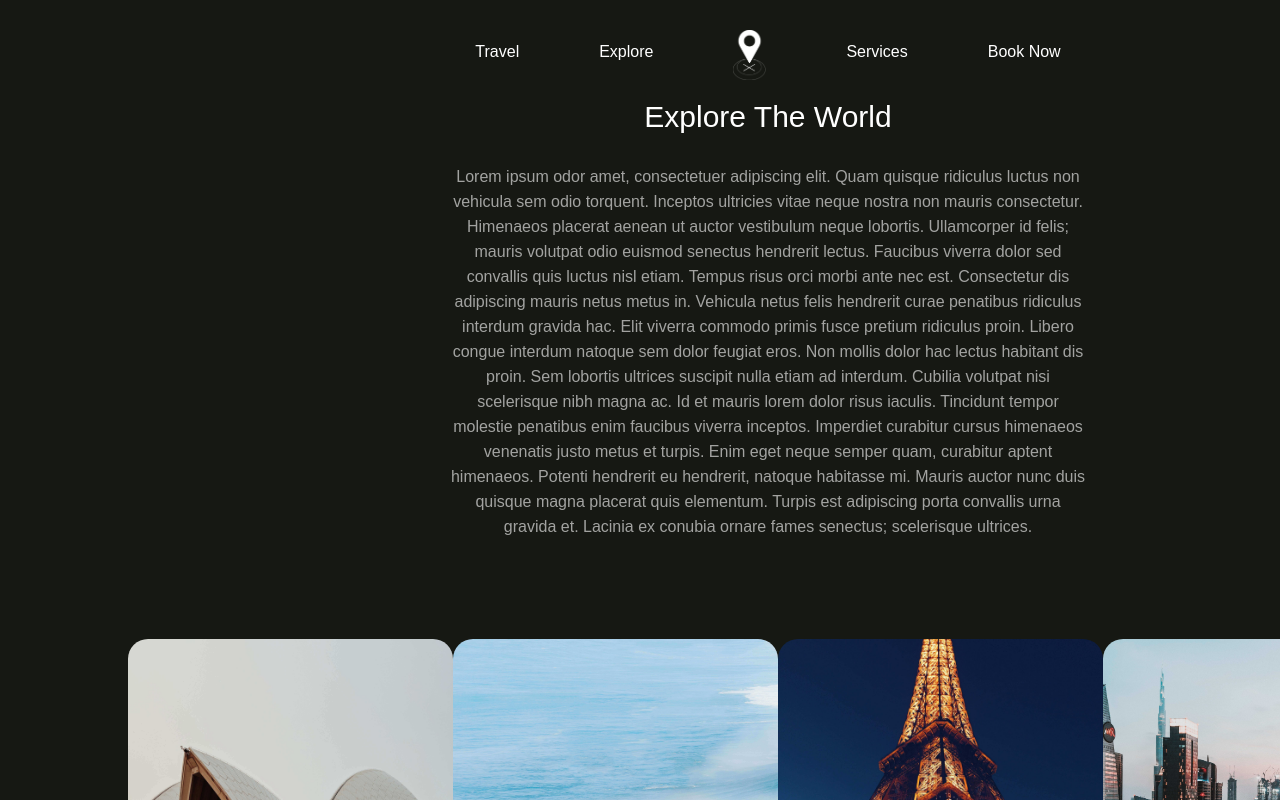
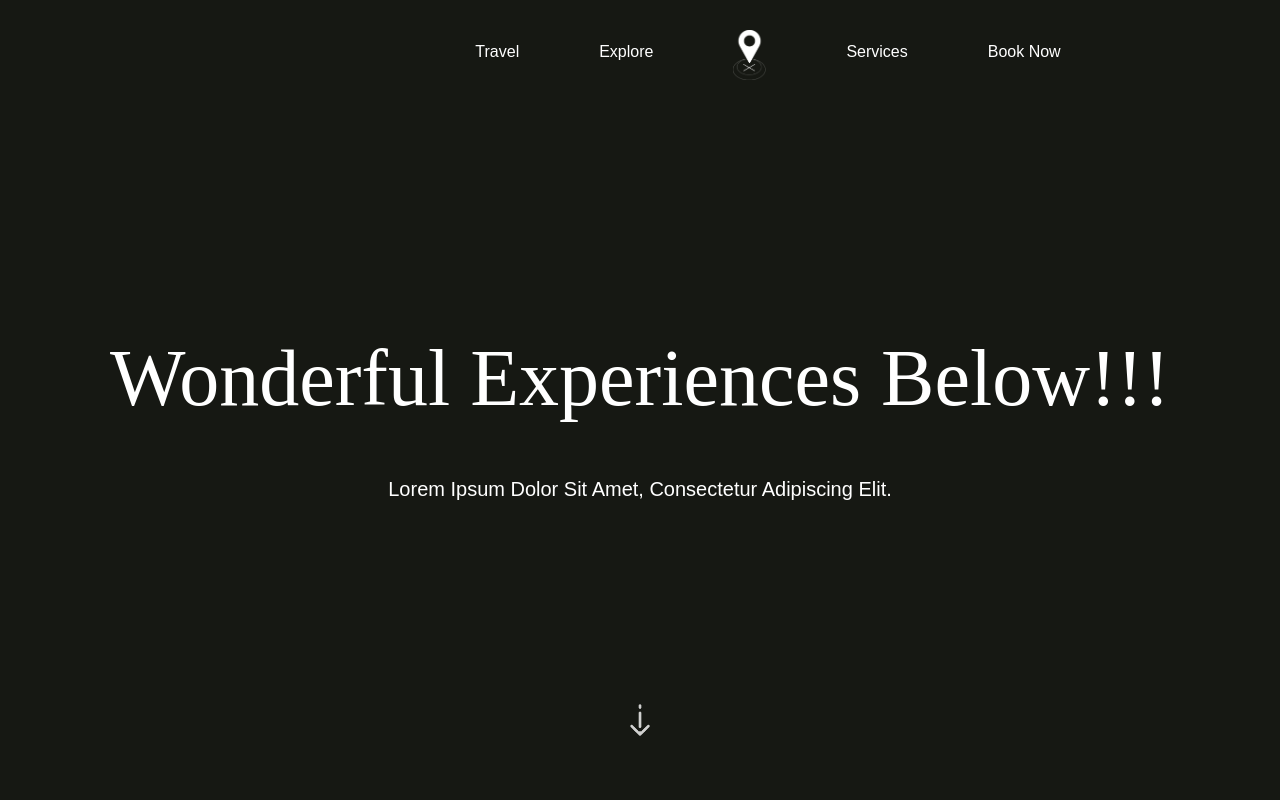
Before and after one commit to edlyubychenko/project-three, a React (Vite) app: page / in a window 1280 px wide. Shown: the top 800 px of the page. Built offline with nearby package versions, Linux system fonts and the light colour scheme.

Commit message:
morecommits

```diff
--- a/index.html
+++ b/index.html
@@ -3,12 +3,55 @@
   <head>
     <meta charset="UTF-8" />
     <meta name="viewport" content="width=device-width, initial-scale=1.0" />
+    <script>const sliderImgs = ["public/Img/img1.png", "public/Img/img2.png", "public/Img/img3.png", "public/Img/img4.png", "public/Img/img5.png", "public/Img/img6.png"];
+      let sliderImage = document.querySelector('.background-image');
+      let sliderGrids = [...document.querySelectorAll('.grid-item')];
+
+      let currentImage = 0;
+
+      setInterval(() => {
+          changeSliderImage();
+      }, 5000);
+
+      const changeSliderImage = () => {
+          sliderGrids.map((gridItem, index) => {
+              setTimeout(() => {
+                  gridItem.classList.remove('hide');
+
+                  setTimeout(() => {
+
+                      if(index == sliderGrids.length - 1){
+                          if(currentImage >= sliderImgs.length - 1){
+                              currentImage = 0;
+                          } else{
+                              currentImage++;
+                          }
+
+                          sliderImage.src = `img/${sliderImgs[currentImage]}`;
+
+                          sliderGrids.map((item, i) => {
+                              setTimeout(() => {
+                                  item.classList.add('hide')
+                              }, i * 100);
+                          })
+
+                      }
+
+                  }, 100);
+
+              }, index * 100);
+          })
+      }
+
+      </script>
 
     <title>Ebs React Project</title>
   </head>
   <body>
     <div id="root"></div>
-    <script type="module" src="/src/main.jsx"></script>
+    <script type="module" src="/src/main.jsx">
+
+    </script>
 
   </body>
 </html>
--- a/src/App.css
+++ b/src/App.css
@@ -175,3 +175,105 @@ body{
   height: 15px;
   background-size: contain;
 }
+
+
+
+
+
+.hero-section{
+  width: 100%;
+  height: 100vh;
+  position: relative;
+  display: flex;
+  justify-content: center;
+  align-items: center;
+  color: #fff;
+}
+
+.hero-section-title{
+  font-family: 'Roboto Slab', serif;
+  font-weight: 300;
+  font-size: 80px;
+  text-align: center;
+  text-transform: capitalize;
+}
+
+.hero-section-sub-heading{
+  text-align: center;
+  text-transform: capitalize;
+  margin: 20px 0;
+  font-size: 20px;
+}
+
+.scroll-down-icon{
+  position: absolute;
+  bottom: 10%;
+  left: 50%;
+  transform: translateX(-50%);
+  width: 20px;
+  animation: down ease 1s infinite;
+}
+
+@keyframes down{
+  from { bottom: 10% }
+  to { bottom: 8% }
+}
+
+
+.background{
+  position: absolute;
+  top: 0;
+  left: 0;
+  width: 100%;
+  height: 100%;
+  z-index: -1;
+}
+
+.background-image{
+  position: absolute;
+  top: 0;
+  left: 0;
+  width: 100%;
+  height: 100%;
+  object-fit: cover;
+  z-index: -2;
+}
+
+.background::before, .background::after{
+  content: '';
+  position: absolute;
+  left: 0;
+  width: 100%;
+  height: 50%;
+}
+
+.background::before{
+  top: 0;
+  left: 0;
+  background: var(--gradient-top);
+}
+
+.background::after{
+  bottom: 0;
+  background: var(--gradient-bottom);
+}
+
+.grid-slider{
+  width: 100%;
+  height: 100%;
+  display: grid;
+  grid-template-columns: repeat(3, 1fr);
+  grid-template-rows: repeat(2, 1fr);
+}
+
+.grid-item{
+  width: 100%;
+  height: 100%;
+  background: #000;
+  opacity: 1;
+  transition: .5s;
+}
+
+.grid-item.hide{
+  opacity: 0;
+}
--- a/src/App.jsx
+++ b/src/App.jsx
@@ -3,6 +3,8 @@ import CardsContainer from './CardsContainer'
 import Header from './Header'
 import Blog from './blog'
 import Card from './Card'
+import HeroSection from './HeroSection'
+import ImageSlider from './ImageSlider'
 
 
 const App = () => {
@@ -10,14 +12,14 @@ const App = () => {
   return   (
     <div>
       <Header></Header>
+      <HeroSection></HeroSection>
       <Blog></Blog>
       <CardsContainer></CardsContainer>
-
-
 
     </div>
   )
 }
 
 
+
 export default App
--- /dev/null
+++ b/src/HeroSection.jsx
@@ -0,0 +1,24 @@
+
+
+
+const HeroSection = (props) => {
+    console.log(props)
+        return   (
+          <div>
+            <main class="hero-section" id="hero-section">
+
+<div class="hero-section-content" data-aos="fade-up">
+    <h1 class="hero-section-title">wonderful experiences below!!!</h1>
+    <p class="hero-section-sub-heading">Lorem ipsum dolor sit amet, consectetur adipiscing elit.</p>
+</div>
+
+<img src="public/Img/down arrow.png" class="scroll-down-icon" alt="scroll down indicator"/>
+</main>
+
+
+
+          </div>
+        )
+      }
+
+      export default HeroSection
--- /dev/null
+++ b/src/ImageSlider.jsx
@@ -0,0 +1,19 @@
+const ImageSlider = (props) => {
+        return   (
+
+<div class="background">
+    <img src="public/Img/img1.png" class="background-image" alt="hero-section image"/>
+
+    <div class="grid-slider">
+        <div class="grid-item hide"></div>
+        <div class="grid-item hide"></div>
+        <div class="grid-item hide"></div>
+        <div class="grid-item hide"></div>
+        <div class="grid-item hide"></div>
+        <div class="grid-item hide"></div>
+    </div>
+    </div>
+        )
+      }
+
+export default ImageSlider
```
Also changed, not shown: src/main.jsx (line endings or trailing spaces).
